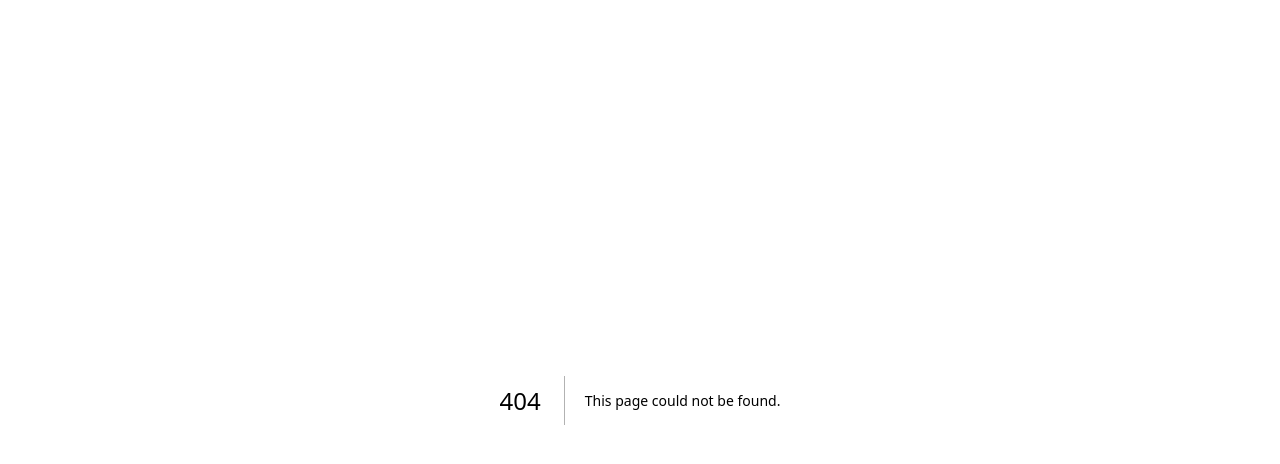
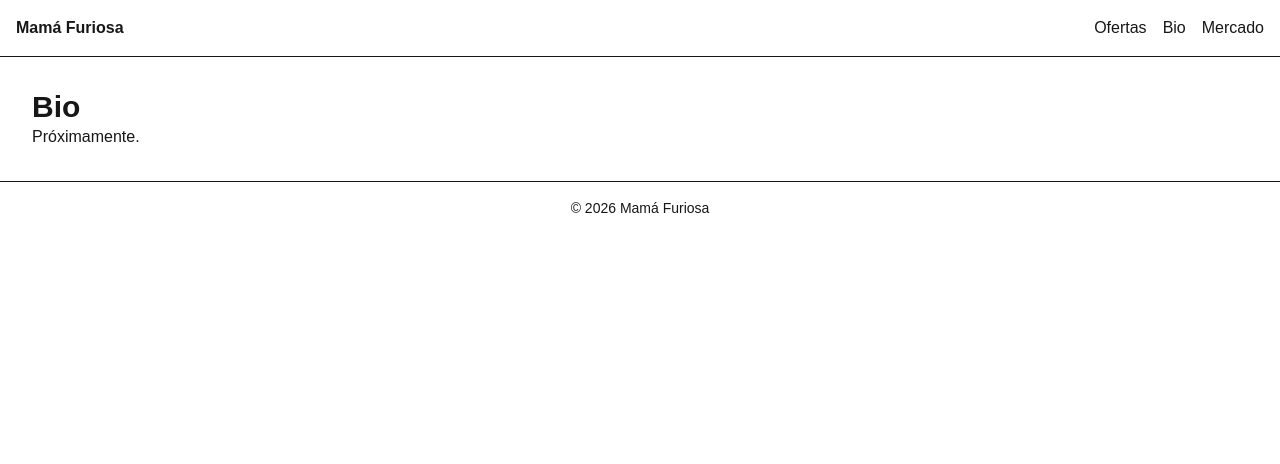
Before and after one commit to Jboschlagos/mamafuriosa, a Next.js app: page /bio in a window 1280 px wide. Before the commit this address had no page. Shown: the top 464 px of the page. Built offline with nearby package versions, Linux system fonts and the light colour scheme.

Commit message:
subida footer, menu y paginas

```diff
--- a/package.json
+++ b/package.json
@@ -9,6 +9,7 @@
     "lint": "eslint"
   },
   "dependencies": {
+    "@neondatabase/serverless": "^1.2.0",
     "next": "16.4.0",
     "react": "19.3.0",
     "react-dom": "19.3.0"
--- /dev/null
+++ b/src/app/bio/page.js
@@ -0,0 +1,8 @@
+export default function Bio() {
+  return (
+    <main className="p-8">
+      <h1 className="text-3xl font-bold">Bio</h1>
+      <p>Próximamente.</p>
+    </main>
+  );
+}
--- a/src/app/layout.js
+++ b/src/app/layout.js
@@ -1,5 +1,7 @@
 import { Geist, Geist_Mono } from "next/font/google";
 import "./globals.css";
+import Header from "../components/Header";
+import Footer from "../components/Footer";
 
 const geistSans = Geist({
   variable: "--font-geist-sans",
@@ -22,7 +24,11 @@ export default function RootLayout({ children }) {
       lang="es"
       className={`${geistSans.variable} ${geistMono.variable} h-full antialiased`}
     >
-      <body className="min-h-full flex flex-col">{children}</body>
+      <body className="min-h-full flex flex-col">
+        <Header />
+        {children}
+        <Footer />
+      </body>
     </html>
   );
 }
--- /dev/null
+++ b/src/app/mercado/page.js
@@ -0,0 +1,8 @@
+export default function Mercado() {
+  return (
+    <main className="p-8">
+      <h1 className="text-3xl font-bold">Mercado</h1>
+      <p>Próximamente.</p>
+    </main>
+  );
+}
--- /dev/null
+++ b/src/app/ofertas/page.js
@@ -0,0 +1,22 @@
+import { sql } from "@/lib/db";
+
+export default async function Ofertas() {
+  const ofertas = await sql`
+    SELECT id, titulo, emprendimiento, ciudad, comuna
+    FROM ofertas
+    ORDER BY creado_en DESC
+  `;
+
+  return (
+    <main className="p-8">
+      <h1 className="text-3xl font-bold">Ofertas</h1>
+      <ul className="mt-4">
+        {ofertas.map((oferta) => (
+          <li key={oferta.id}>
+            {oferta.titulo} · {oferta.emprendimiento} · {oferta.comuna}, {oferta.ciudad}
+          </li>
+        ))}
+      </ul>
+    </main>
+  );
+}
--- a/src/app/page.js
+++ b/src/app/page.js
@@ -1,8 +1,23 @@
-export default function Home() {
+import { sql } from "@/lib/db";
+
+export default async function Home() {
+  const ofertas = await sql`
+    SELECT id, titulo, emprendimiento, ciudad, comuna
+    FROM ofertas
+    ORDER BY creado_en DESC
+  `;
+
   return (
     <main className="p-8">
       <h1 className="text-3xl font-bold">Mamá Furiosa</h1>
-      <p>Sitio en construcción</p>
+      <h2 className="mt-6 text-xl font-semibold">Ofertas</h2>
+      <ul className="mt-2">
+        {ofertas.map((oferta) => (
+          <li key={oferta.id}>
+            {oferta.titulo} · {oferta.emprendimiento} · {oferta.comuna}, {oferta.ciudad}
+          </li>
+        ))}
+      </ul>
     </main>
   );
 }
--- /dev/null
+++ b/src/components/Footer.js
@@ -0,0 +1,7 @@
+export default function Footer() {
+  return (
+    <footer className="border-t p-4 text-center text-sm">
+      © {new Date().getFullYear()} Mamá Furiosa
+    </footer>
+  );
+}
--- /dev/null
+++ b/src/components/Header.js
@@ -0,0 +1,16 @@
+import Link from "next/link";
+
+export default function Header() {
+  return (
+    <header className="flex items-center justify-between border-b p-4">
+      <Link href="/" className="font-bold">
+        Mamá Furiosa
+      </Link>
+      <nav className="flex gap-4">
+        <Link href="/ofertas">Ofertas</Link>
+        <Link href="/bio">Bio</Link>
+        <Link href="/mercado">Mercado</Link>
+      </nav>
+    </header>
+  );
+}
--- /dev/null
+++ b/src/lib/db.js
@@ -0,0 +1,3 @@
+import { neon } from "@neondatabase/serverless";
+
+export const sql = neon(process.env.DATABASE_URL);
```
Also changed, not shown: 1 other file (tests, documents, lock files or other folders).
